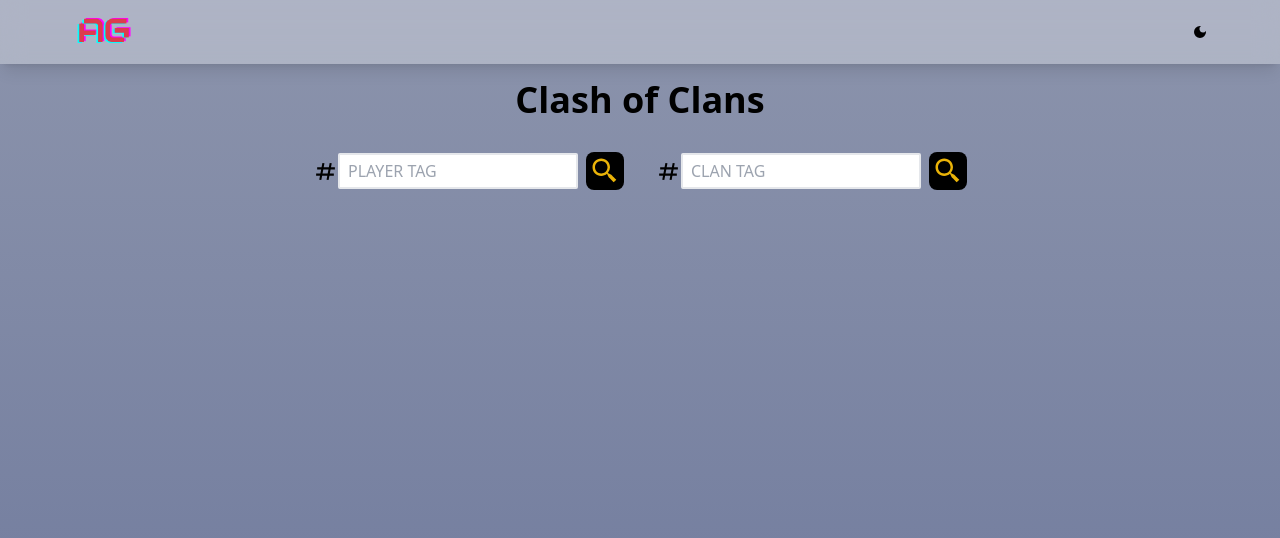
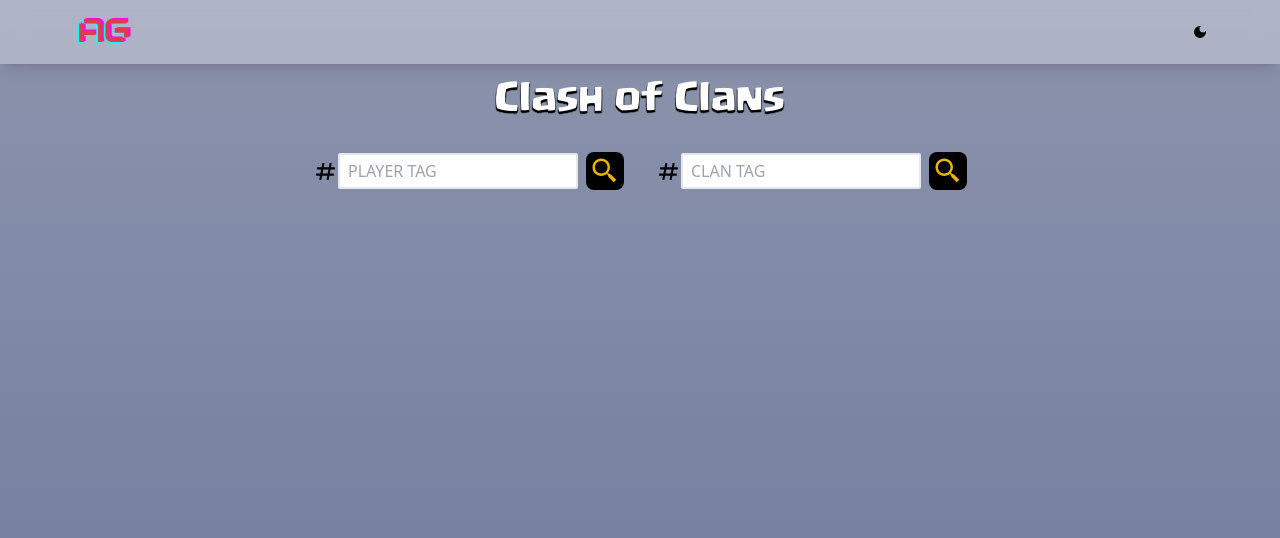
Before and after one commit to ashwingur/ashwingur.com, a Next.js app: page /ClashOfClans in a window 1280 px wide. Shown: the top 538 px of the page. Built offline with nearby package versions, Linux system fonts and the light colour scheme.

Commit message:
page fix

```diff
--- a/pages/ClashOfClans.tsx
+++ b/pages/ClashOfClans.tsx
@@ -72,7 +72,9 @@
         <BasicNavbar absolute={false} />
       </div>
       {/* {JSON.stringify(playerData)} */}
-      <h2 className="text-center pt-20">Clash of Clans</h2>
+      <h2 className="text-center pt-20 clash-font-style font-thin">
+        Clash of Clans
+      </h2>
       {/* Input Fields */}
       <div className="flex flex-col items-center md:flex-row justify-center gap-8 my-8">
         <div className="flex items-center">
```
